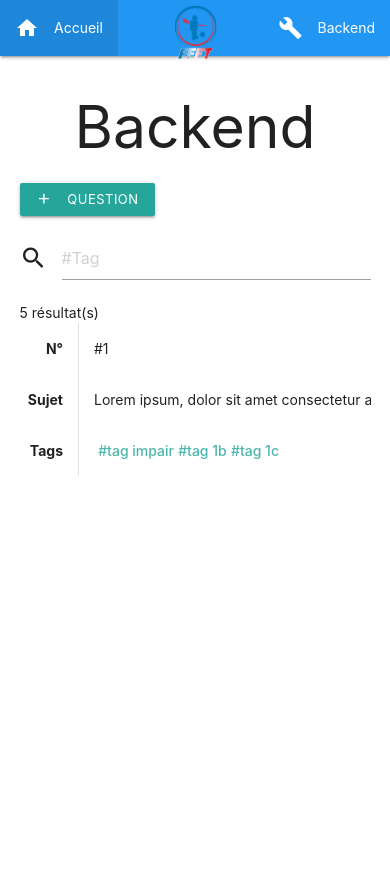
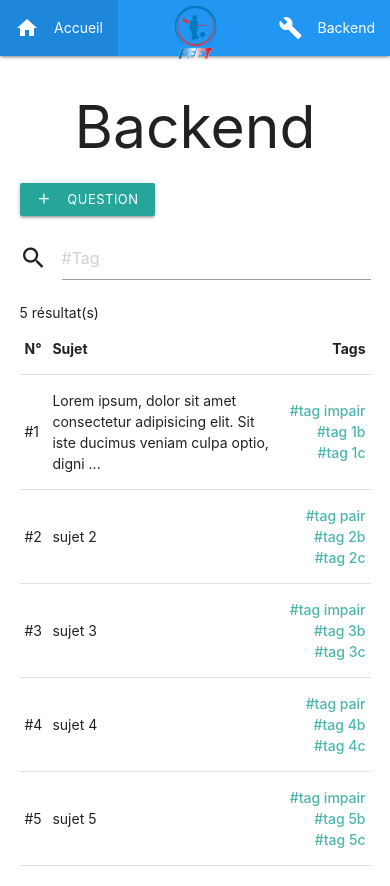
Before and after one commit to gI7DUmmY/quizz, a Vue app: page /backend in a window 390 px wide. Shown: the top 886 px of the page. Before the commit the page ends 844 px from the top, so only its background shows below. Built offline with nearby package versions, Linux system fonts and the light colour scheme; data requests are answered from the project's data file.

Commit message:
:lipstick: tableau backend non responsive

```diff
--- a/src/components/Tableau.vue
+++ b/src/components/Tableau.vue
@@ -1,6 +1,6 @@
 <template>
   <div>{{ qcm.length }} résultat(s)</div>
-  <table class="highlight responsive-table">
+  <table class="highlight">
     <thead>
       <tr>
         <th>N°</th>
```
Also changed, not shown: 1 other file (tests, documents, lock files or other folders).
